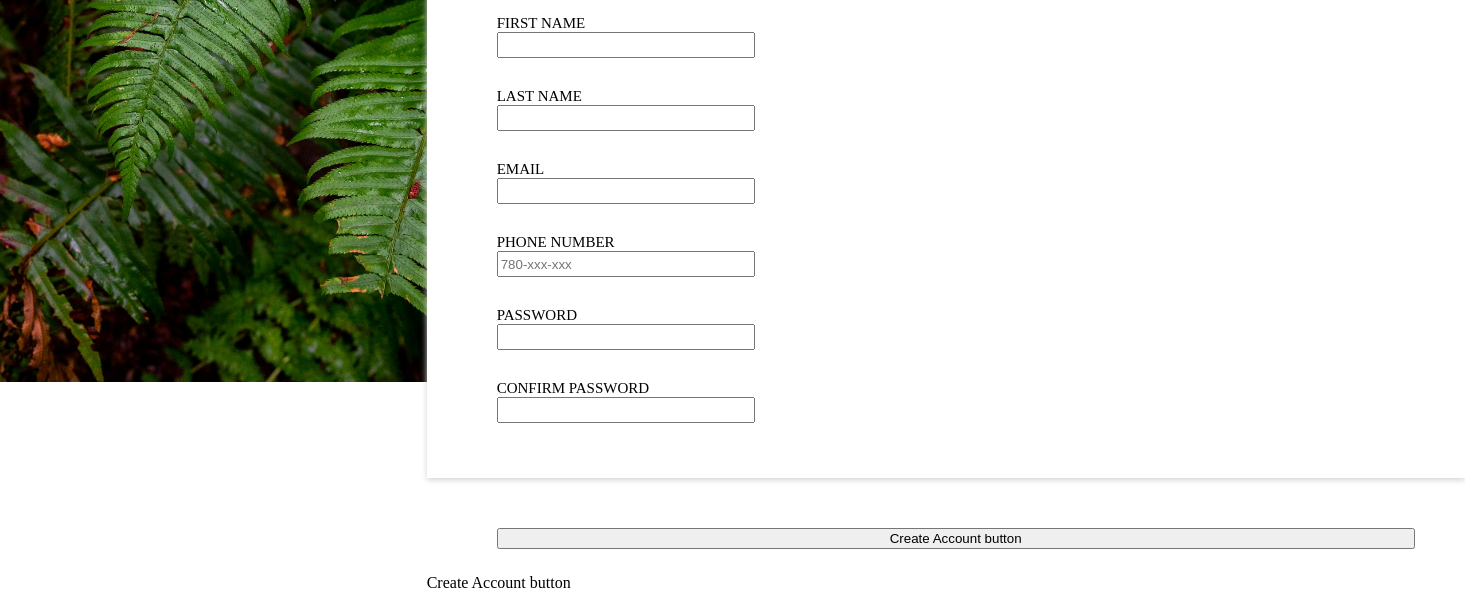
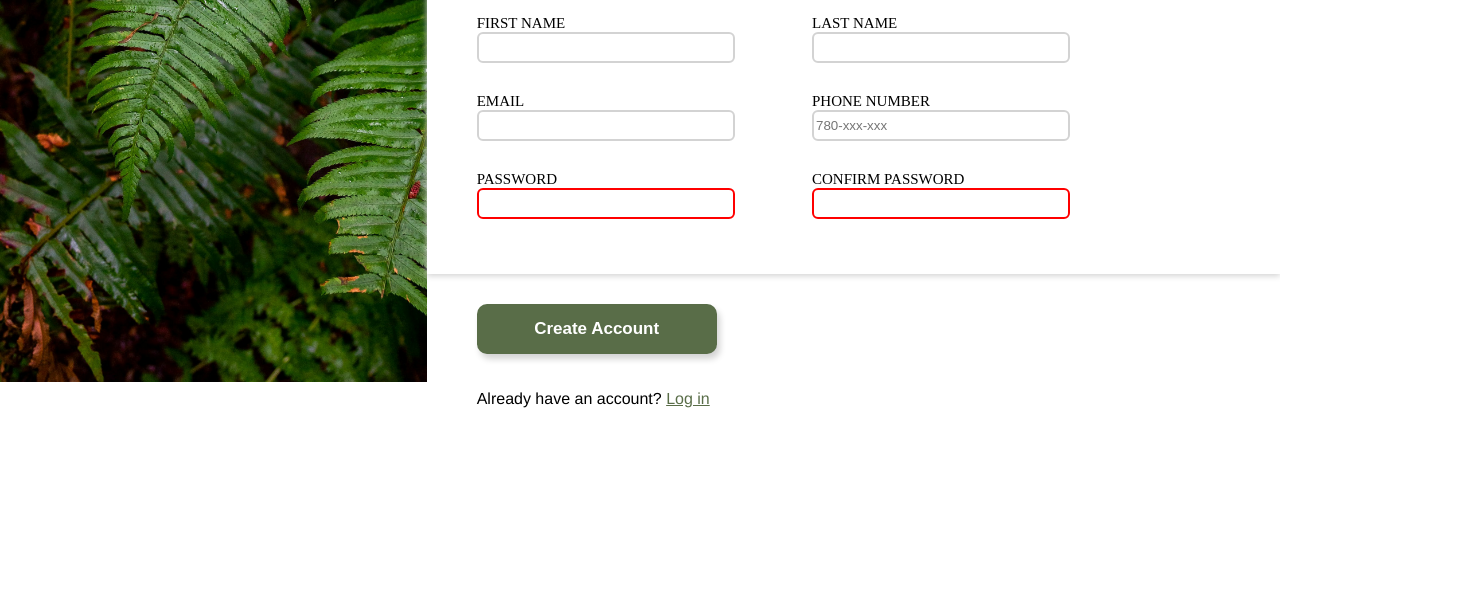
Before and after one commit to Zirconwings/odin-signup-page, a plain HTML site: page index.html in a window 1280 px wide. Shown: the part 418-1010 px from the top of the page, 1465 px wide, since content can reach past the window. After the commit the page ends 842 px from the top, so only its background shows below. Drawn offline with Linux system fonts and the light colour scheme.

Commit message:
Completed the signup page
Customized "Create Account" button and used script.js to add
functionality. Aligned all fields neatly and added redirect to login
page. Added shadow to boxes and added password verification.

```diff
--- a/index.html
+++ b/index.html
@@ -39,17 +39,18 @@
                     </div>
                     <div>
                         <label for="password">PASSWORD</label>
-                            <input type="password" id="password" name="password" required>
+                        <input type="password" id="password" name="password" pattern="^(?=.*?[A-Z])(?=.*?[a-z])(?=.*?[0-9])(?=.*?[#?!@$%^&*\-]).{8,}$" required>
                     </div>
                     <div>
                         <label for="confirm">CONFIRM PASSWORD</label>
-                            <input type="password" id="confirm" required>
+                        <input type="password" id="confirm" pattern="^(?=.*?[A-Z])(?=.*?[a-z])(?=.*?[0-9])(?=.*?[#?!@$%^&*\-]).{8,}$" required>
                     </div>
                 </div>
             </div>
-            <button>Create Account button</button>
+            <button>Create Account</button>
+            <p class="login">Already have an account? <a href = "login.html">Log in</a></p>
         </form>
-        <div class="submit"> Create Account button</div>
     </div>
+
 </body>
 </html>
--- a/script.js
+++ b/script.js
@@ -0,0 +1,9 @@
+const p2 = document.querySelector('#confirm');
+const p1 = document.querySelector('#password');
+const btn = document.querySelector('button');
+btn.addEventListener("click", function (e){
+    if (p1.value !== p2.value){
+        e.preventDefault();
+        p2.value = '';
+    }
+});
--- a/style.css
+++ b/style.css
@@ -20,7 +20,7 @@ body{
     margin: 0;
 }
 .description{
-    padding: 50px 50px 25px 70px;
+    padding: 50px 50px 25px 50px;
 }
 p{
     font-weight: bold;
@@ -59,10 +59,10 @@ form{
 .details{
     flex-direction: column;
     box-shadow: 0px 2px 6px lightgrey;
-    padding: 0px 650px 25px 70px;
+    padding: 0px 150px 25px 50px;
 }
 .details>div{
-    flex-direction: row;
+    flex-direction:row;
     margin-right:30px;
     flex-wrap: wrap;
 
@@ -72,12 +72,44 @@ form{
     margin:0 30px 30px 0;
 }
 button{
-    margin: 50px 50px 25px 70px;
+    margin: 30px 50px;
+    height: 50px;
+    width: 240px;
+    color: white;
+    background-color: #596d48;
+    border-radius: 10px;
+    border: 0px;
+    font-size: 17px;
+    font-weight: bold;
+    box-shadow: 3px 5px 6px lightgrey;
+    margin-bottom: 20px;
+
 }
 label{
     font-size: 15px;
 }
 input{
-    height: 20px;
+    height: 25px;
     width: 250px;
+    border-radius: 6px;
+    border-color: lightgrey;
+    border-style: solid;
 }
+input:focus{
+    outline-color: blue;
+}
+input:valid{
+    border-color: green;
+}
+#password:invalid, #confirm:invalid{
+    border-color: red;
+}
+.login{
+    font-weight: initial;
+    font-size: initial;
+    font-family:'Franklin Gothic Medium', 'Arial Narrow', Arial, sans-serif;
+    margin-left: 50px;
+}
+a{
+    color: #596d48;
+}
```
Also changed, not shown: login.html (added, +11 -0 lines). Lines whose indentation alone changed are shown as unchanged.
